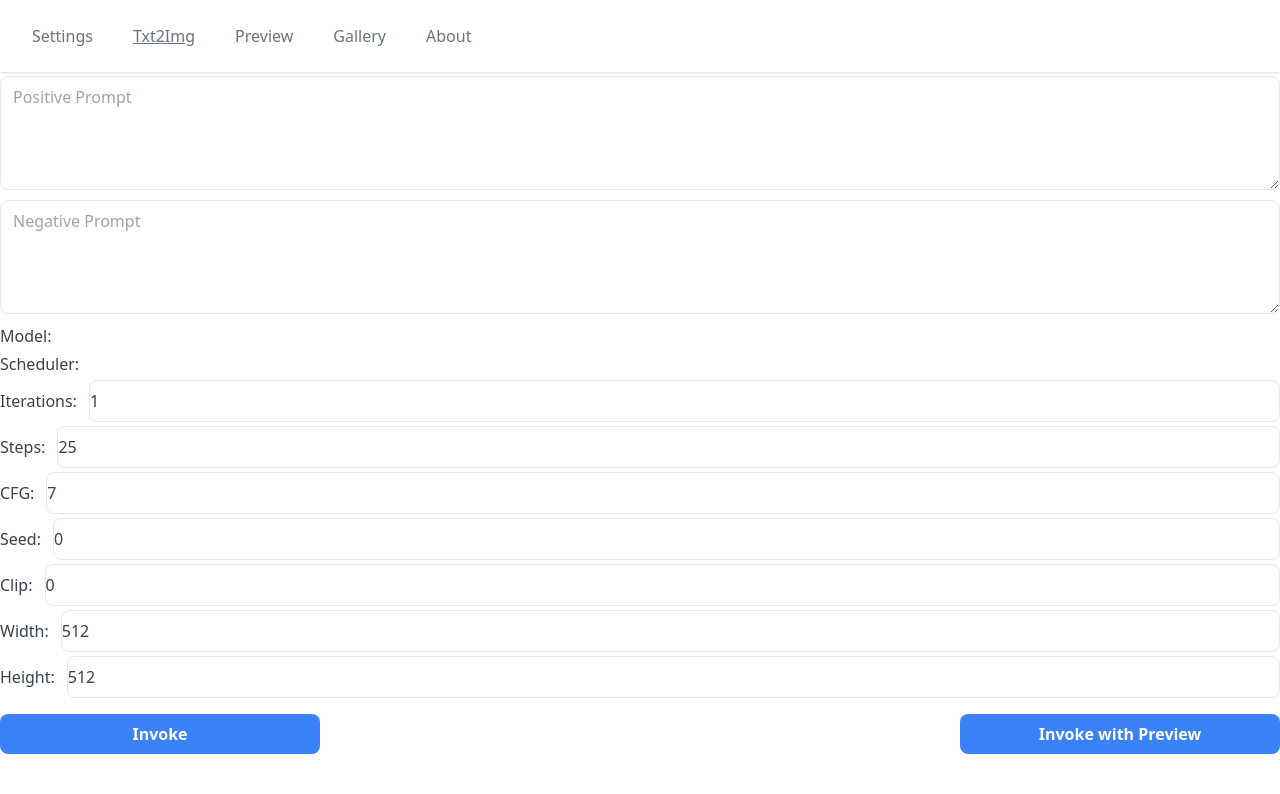
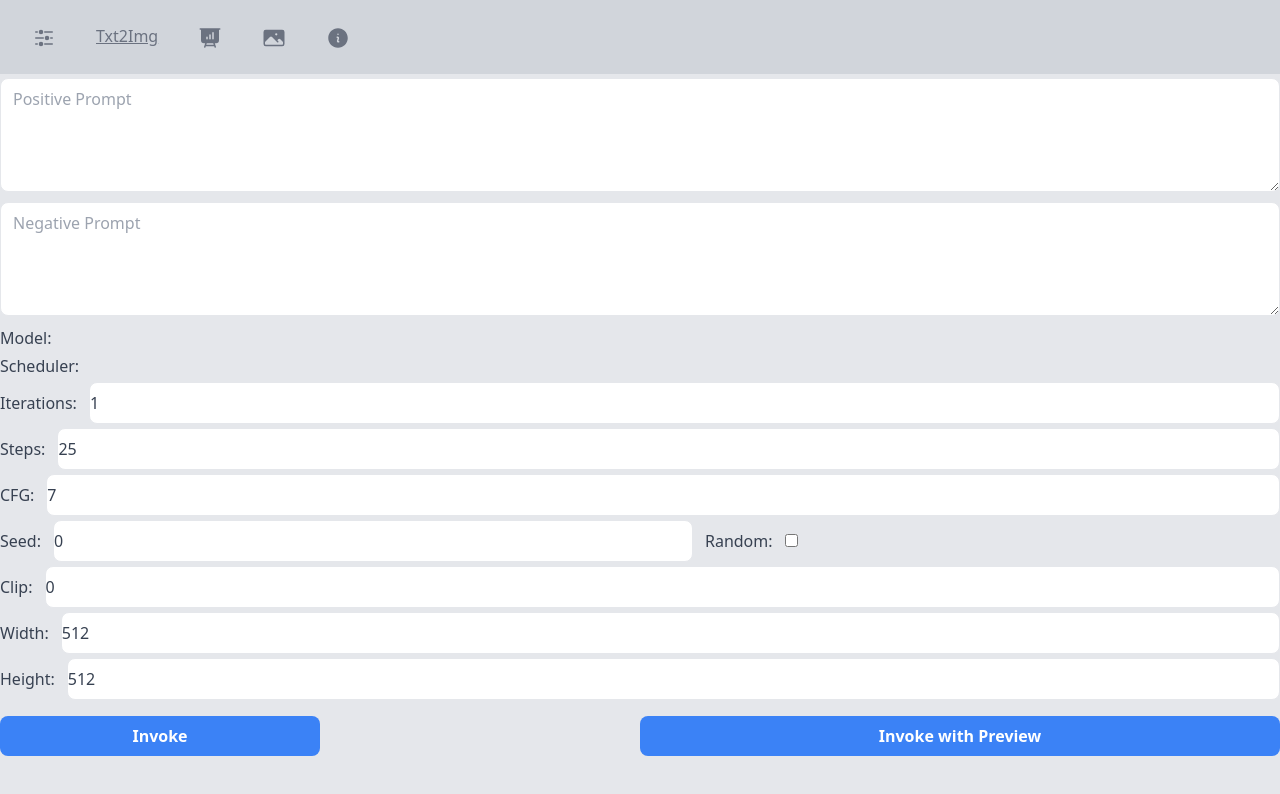
Before and after one commit to Pfannkuchensack/InvokeAI-vuemobile, a Vue app: page /t2i in a window 1280 px wide. Shown: the top 794 px of the page. Built offline with nearby package versions, Linux system fonts and the light colour scheme.

Commit message:
colors + styles

```diff
--- a/index.html
+++ b/index.html
@@ -6,7 +6,7 @@
     <meta name="viewport" content="width=device-width, initial-scale=1.0">
     <title>InvokeAI VUE MOBILE</title>
   </head>
-  <body>
+  <body class="bg-gray-200">
     <div id="app"></div>
     <script type="module" src="/src/main.ts"></script>
   </body>
--- a/package.json
+++ b/package.json
@@ -4,7 +4,7 @@
   "private": true,
   "type": "module",
   "scripts": {
-    "dev": "vite",
+    "dev": "vite --host 0.0.0.0",
     "build": "run-p type-check \"build-only {@}\" --",
     "preview": "vite preview",
     "test:unit": "vitest",
@@ -15,6 +15,7 @@
     "format": "prettier --write src/"
   },
   "dependencies": {
+    "@heroicons/vue": "^2.1.1",
     "@vueuse/core": "^10.7.1",
     "pinia": "^2.1.7",
     "socket.io-client": "^4.7.2",
--- a/src/components/HeaderView.vue
+++ b/src/components/HeaderView.vue
@@ -1,26 +1,27 @@
 <script setup lang="ts">
 import { RouterLink } from 'vue-router';
+import { AdjustmentsHorizontalIcon, PhotoIcon, InformationCircleIcon, PresentationChartBarIcon } from '@heroicons/vue/24/solid'
 </script>
 
 <template>
-	<header class="bg-white shadow">
+	<header class="bg-gray-300">
 		<div class="container mx-auto px-4 sm:px-6 lg:px-8">
-			<div class="flex justify-between items-center py-6 md:justify-start md:space-x-10">
+			<div class="flex  justify-between items-center py-6 md:justify-start md:space-x-10">
 				<nav class="md:flex space-x-10">
-					<RouterLink active-class="underline decoration-solid" to="/" class="text-base font-medium text-gray-500 hover:text-gray-900">
-						Settings
+					<RouterLink active-class="underline decoration-solid text-[#ddf50a]" to="/" class="text-base font-medium text-gray-500 hover:text-gray-900">
+						<AdjustmentsHorizontalIcon class="h-6 w-6 inline" title="Settings" />
 					</RouterLink>
-					<RouterLink active-class="underline decoration-solid" to="/t2i" class="text-base font-medium text-gray-500 hover:text-gray-900">
+					<RouterLink active-class="underline decoration-solid text-[#ddf50a]" to="/t2i" class="text-base font-medium text-gray-500 hover:text-gray-900">
 						Txt2Img
 					</RouterLink>
-					<RouterLink active-class="underline decoration-solid" to="/preview" class="text-base font-medium text-gray-500 hover:text-gray-900">
-						Preview
+					<RouterLink active-class="underline decoration-solid text-[#ddf50a]" to="/preview" class="text-base font-medium text-gray-500 hover:text-gray-900">
+						<PresentationChartBarIcon class="h-6 w-6 inline" title="Preview" />
 					</RouterLink>
-					<RouterLink active-class="underline decoration-solid" to="/gallery" class="text-base font-medium text-gray-500 hover:text-gray-900">
-						Gallery
+					<RouterLink active-class="underline decoration-solid text-[#ddf50a]" to="/gallery" class="text-base font-medium text-gray-500 hover:text-gray-900">
+						<PhotoIcon class="h-6 w-6 inline" title="Gallery" />
 					</RouterLink>
-					<RouterLink active-class="underline decoration-solid" to="/about" class="text-base font-medium text-gray-500 hover:text-gray-900">
-						About
+					<RouterLink active-class="underline decoration-solid text-[#ddf50a]" to="/about" class="text-base font-medium text-gray-500 hover:text-gray-900">
+						<InformationCircleIcon class="h-6 w-6 inline" title="About" />
 					</RouterLink>
 				</nav>
 			</div>
--- a/src/router/index.ts
+++ b/src/router/index.ts
@@ -10,8 +10,8 @@ const router = createRouter({
     },
     {
       path: '/t2i',
-      name: 'home',
-      component: () => import('../views/HomeView.vue')
+      name: 'invoke',
+      component: () => import('../views/InvokeView.vue')
     },
 		{
       path: '/preview',
--- a/src/stores/modelssd1.ts
+++ b/src/stores/modelssd1.ts
@@ -22,6 +22,10 @@ export const useModelssd1Store = defineStore('modelssd1', () => {
 			router.push({ name: 'preview' });
 		}
 		// /api/v1/queue/{queue_id}/enqueue_graph queue_id = default
+		if(config.rseed)
+		{
+			config.seed = Math.floor(Math.random() * 10000000000);
+		}
 		fetch('http://' + state.ip + ':' + state.port + '/api/v1/queue/default/enqueue_batch', {
 			method: 'POST',
 			// ignore cors
--- a/src/views/AboutView.vue
+++ b/src/views/AboutView.vue
@@ -5,7 +5,7 @@ import HeaderView from "../components/HeaderView.vue";
 <template>
 	<div>
 		<HeaderView />
-		<div class="bg-gray-100 p-6 rounded-lg">
+		<div class="bg-gray-200 p-6">
 			<h1 class="text-center text-2xl text-gray-700">About</h1>
 			<p class="text-center text-gray-500">This is a little Mobile Vue GUI for InvokeAi</p>
 		</div>
--- a/src/views/GalleryImageView.vue
+++ b/src/views/GalleryImageView.vue
@@ -4,11 +4,9 @@ import HeaderView from "../components/HeaderView.vue";
 import { useBoardsStore } from '@/stores/boards';
 import { useStorage } from '@vueuse/core';
 const state = useStorage('invokeip', { ip: '', port: '' });
-const props = defineProps(['board_id']);
+const props = defineProps(['board_id', 'board_name']);
 const boards = useBoardsStore();
 let loading = ref(false);
-// router :board_id
-const board_id = props.board_id;
 const loadBoardImages = async (board_id) => {
 	loading.value = true;
 	if(board_id == 'none')
@@ -20,7 +18,9 @@ const loadBoardImages = async (board_id) => {
 		await boards.getImagesInBoard(board_id);
 	loading.value = false;
 }
-loadBoardImages(board_id);
+loadBoardImages(props.board_id);
+console.log(boards.listBoards);
+const board = boards.listBoards.find((board) => board.board_id == props.board_id);
 const showImageFull = async (image) => {
 	// open new tab with image
 	window.open(`http://${state.value.ip}:${state.value.port}/api/v1/images/i/${image}/full`);
@@ -30,7 +30,8 @@ const showImageFull = async (image) => {
 <template>
 	<div class="w-vhv">
 		<HeaderView />
-		<div class="bg-gray-300 p-6 rounded-lg grid gap-4 lg:grid-cols-8 grid-cols-2 grid-rows-auto"
+		<div v-if="board" class="bg-gray-200 p-4">Board: {{ board.board_name }}</div>
+		<div class="bg-gray-300 p-6 grid gap-4 lg:grid-cols-8 grid-cols-2 grid-rows-auto"
 			v-if="boards.listBoardImages && !loading">
 			<div v-for="image in boards.listBoardImages.reverse()" :key="image.id" class="h-40 w-40 mx-1">
 				<a @click="showImageFull(image)">
@@ -41,8 +42,8 @@ const showImageFull = async (image) => {
 				</a>
 			</div>
 		</div>
-		<div v-else-if="loading">
-			<p>LADE BILDER</p>
+		<div class="bg-gray-200 p-6" v-else-if="loading">
+			<p>Load Images</p>
 		</div>
 	</div>
 </template>
--- a/src/views/GalleryView.vue
+++ b/src/views/GalleryView.vue
@@ -13,7 +13,7 @@ if (boards.listBoards == null)
 <template>
 	<div class="w-vhv">
 		<HeaderView />
-		<div class="bg-gray-100 p-6 rounded-lg grid gap-4 lg:grid-cols-8 grid-cols-2 grid-rows-auto" v-if="boards.listBoards">
+		<div class="bg-gray-200 p-6 grid gap-4 lg:grid-cols-8 grid-cols-2 grid-rows-auto" v-if="boards.listBoards">
 			<div class="h-40 w-40 mx-1">
 				<RouterLink :to="`/gallery/none`">
 					<figure class="relative h-40 w-40">
@@ -36,8 +36,8 @@ if (boards.listBoards == null)
 				</RouterLink>
 			</div>
 		</div>
-		<div v-else>
-			<p>LADE BOARDS</p>
+		<div class="bg-gray-200 p-6" v-else>
+			<p>Loading Boards</p>
 		</div>
 	</div>
 </template>
--- a/src/views/HomeView.vue
+++ b/src/views/InvokeView.vue
@@ -8,7 +8,7 @@ if (modelssd1.listmodelssd1 == null) {
 	modelssd1.getmodelssd1(state);
 }
 const prompts = useStorage('prompts', { positive: '', negative: '' });
-const config = useStorage('config', { steps: 25, iterations: 1, cfg: 7, model: '', seed: 0, width: 512, height: 512, clip: 0, scheduler: 'euler' });
+const config = useStorage('config', { steps: 25, iterations: 1, cfg: 7, model: '', seed: 0, rseed: false, width: 512, height: 512, clip: 0, scheduler: 'euler' });
 const schedulers = ['ddim', 'ddpm', 'deis', 'lms', 'lms_k', 'pndm', 'heun', 'heun_k', 'euler', 'euler_k', 'euler_a', 'kdpm_2', 'kdpm_2_a', 'dpmpp_2s', 'dpmpp_2s_k', 'dpmpp_2m', 'dpmpp_2m_k', 'dpmpp_2m_sde', 'dpmpp_2m_sde_k', 'dpmpp_sde', 'dpmpp_sde_k', 'unipc'];
 </script>
 
@@ -57,8 +57,10 @@ const schedulers = ['ddim', 'ddpm', 'deis', 'lms', 'lms_k', 'pndm', 'heun', 'heu
 		</div>
 		<div class="flex items-center space-x-3 mt-1">
 			<label for="seed" class="text-gray-700">Seed:</label>
-			<input type="number" min="0" v-model="config.seed" id="seed"
-				class="w-full x-3 py-2 text-gray-700 border rounded-lg focus:outline-none">
+			<input :disabled="config.rseed" type="number" min="0" v-model="config.seed" id="seed"
+				class="w-1/2 x-3 py-2 text-gray-700 border rounded-lg focus:outline-none">
+			<label for="rseed" class="text-gray-700">Random:</label>
+			<input type="checkbox" v-model="config.rseed" id="rseed" />
 		</div>
 		<div class="flex items-center space-x-3 mt-1">
 			<label for="clip" class="text-gray-700">Clip:</label>
@@ -79,7 +81,7 @@ const schedulers = ['ddim', 'ddpm', 'deis', 'lms', 'lms_k', 'pndm', 'heun', 'heu
 			class="w-1/4 mt-4 bg-blue-500 hover:bg-blue-700 text-white font-bold py-2 px-4 rounded-lg focus:outline-none focus:shadow-outline float-left"
 			@click="modelssd1.invoke(state, prompts, config, false)">Invoke</button>
 		<button type="button"
-			class="w-1/4 mt-4 bg-blue-500 hover:bg-blue-700 text-white font-bold py-2 px-4 rounded-lg focus:outline-none focus:shadow-outline float-right"
+			class="w-1/2 mt-4 bg-blue-500 hover:bg-blue-700 text-white font-bold py-2 px-4 rounded-lg focus:outline-none focus:shadow-outline float-right"
 			@click="modelssd1.invoke(state, prompts, config, true)">Invoke with Preview</button>
 	</div>
 </template>
--- a/src/views/PreviewView.vue
+++ b/src/views/PreviewView.vue
@@ -15,9 +15,12 @@ socket.on('generator_progress', (data) => {
 <template>
 	<div class="w-vhv">
 		<HeaderView />
-		<div v-if="generator_progress != null">
+		<div class="bg-gray-200 p-6" v-if="generator_progress != null">
 			<img :src="generator_progress.progress_image.dataURL" :height="generator_progress.progress_image.height"
 				:width="generator_progress.progress_image.width" />
+		</div>
+		<div class="bg-gray-200 p-6" v-else>
+			<p>Nothing to show</p>
 		</div>
 	</div>
 </template>
--- a/src/views/SettingsView.vue
+++ b/src/views/SettingsView.vue
@@ -7,8 +7,10 @@ const state = useStorage('invokeip', { ip: '', port: '' });
 <template>
 	<div>
 		<HeaderView v-if="state.ip != '' && state.port != ''" />
-		<input v-model="state.ip" type="text" placeholder="IP" class="border-2 border-gray-300 p-2 rounded-lg">
-		<input v-model="state.port" type="text" placeholder="Port" class="border-2 border-gray-300 p-2 rounded-lg">
+		<div class="bg-gray-200 p-6 grid gap-4 lg:grid-cols-8 grid-cols-2 grid-rows-auto">
+			<input v-model="state.ip" type="text" placeholder="IP" class="border-2 border-gray-300 p-2 rounded-lg">
+			<input v-model="state.port" type="text" placeholder="Port" class="border-2 border-gray-300 p-2 rounded-lg">
+		</div>
 	</div>
 </template>
 
```
